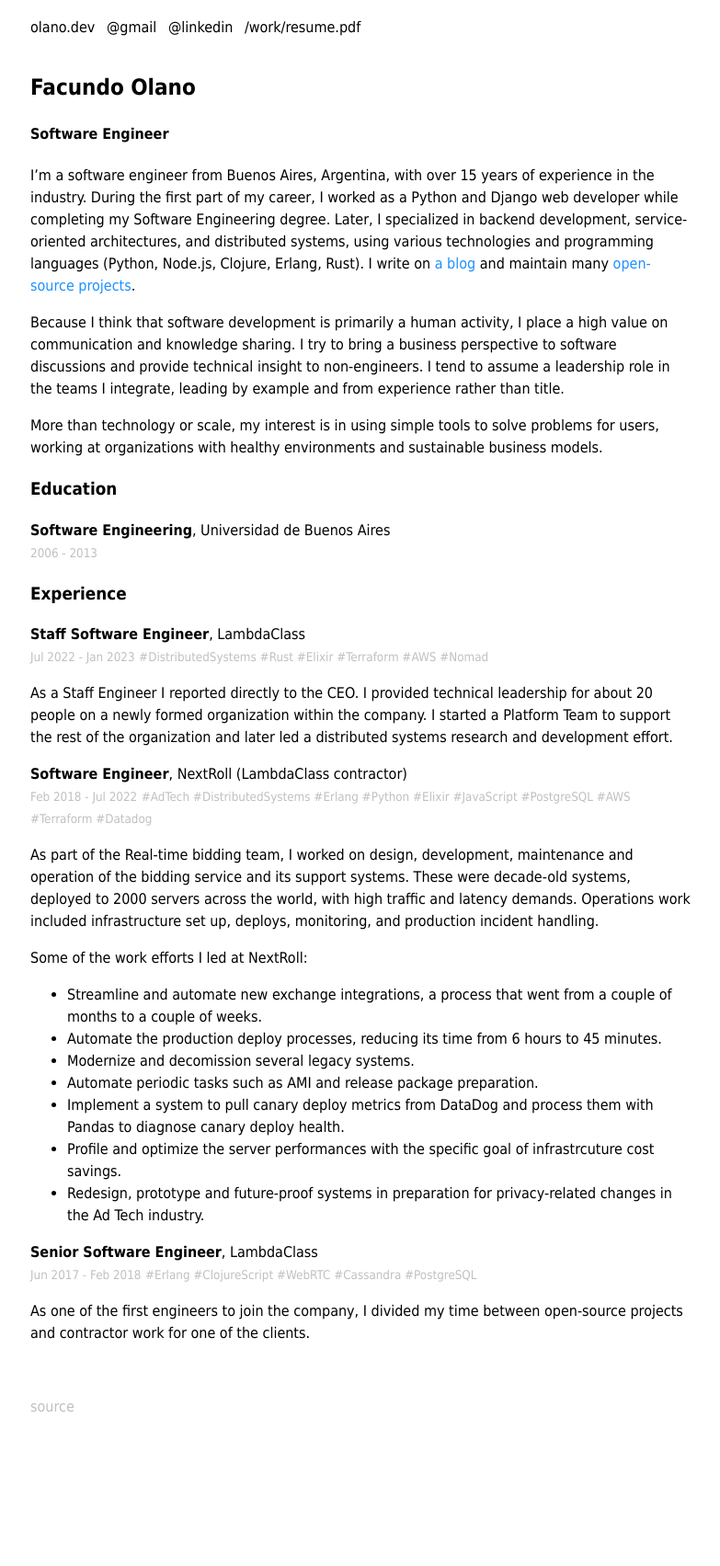
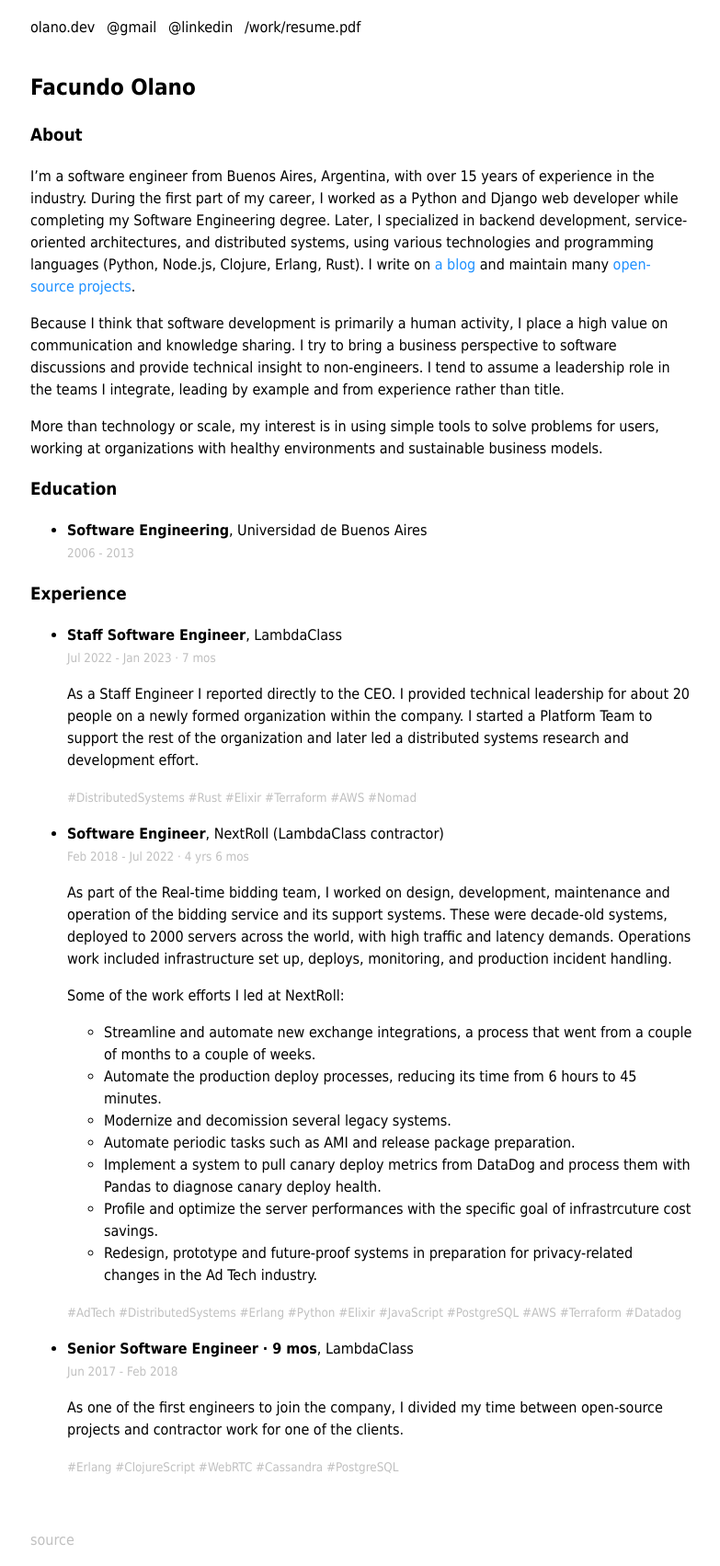
Before and after one commit to facundoolano/olano.dev, a Jekyll site: the page built from work/index.md, in a window 1280 px wide. Shown: the whole page at 92% size, without its empty margins (247-1030 px from the left). Built offline with Jekyll 4.4.1, drawn with Linux system fonts in a browser that asks for light colours; before the commit the page ends 1558 px from its top, so only the background shows below that.

Commit message:
style tweaks

```diff
--- a/_data/work.yml
+++ b/_data/work.yml
@@ -1,21 +1,20 @@
-- date: Jul 2022 - Jan 2023
+- date: Jul 2022 - Jan 2023 · 7 mos
   title: Staff Software Engineer
   org: LambdaClass
   tech: Distributed Systems, Rust, Elixir, Terraform, AWS, Nomad
   description: >
     As a Staff Engineer I reported directly to the CEO. I provided technical leadership for about 20 people on a newly formed organization within the company.
     I started a Platform Team to support the rest of the organization and later led a distributed systems research and development effort.
-- date: Feb 2018 - Jul 2022
+- date: Feb 2018 - Jul 2022 · 4 yrs 6 mos
   title: Software Engineer
   org: NextRoll (LambdaClass contractor)
   tech: AdTech, Distributed Systems, Erlang, Python, Elixir, JavaScript, PostgreSQL, AWS, Terraform, Datadog
   description: >-
-    As part of the Real-time bidding team, I worked on design, development, maintenance and operation of the bidding service and its support systems.
+     As part of the Real-time bidding team, I worked on design, development, maintenance and operation of the bidding service and its support systems.
      These were decade-old systems, deployed to 2000 servers across the world, with high traffic and latency demands.
      Operations work included infrastructure set up, deploys, monitoring, and production incident handling.
 
-
-     Some of the work efforts I led at NextRoll:
+       Some of the work efforts I led at NextRoll:
 
        - Streamline and automate new exchange integrations, a process that went from a couple of months to a couple of weeks.
        - Automate the production deploy processes, reducing its time from 6 hours to 45 minutes.
@@ -24,9 +23,8 @@
        - Implement a system to pull canary deploy metrics from DataDog and process them with Pandas to diagnose canary deploy health.
        - Profile and optimize the server performances with the specific goal of infrastrcuture cost savings.
        - Redesign, prototype and future-proof systems in preparation for privacy-related changes in the Ad Tech industry.
-
 - date: Jun 2017 - Feb 2018
-  title: Senior Software Engineer
+  title: Senior Software Engineer · 9 mos
   org: LambdaClass
   tech: Erlang, ClojureScript, WebRTC, Cassandra, PostgreSQL
   description: As one of the first engineers to join the company, I divided my time between open-source projects and contractor work for one of the clients.
--- a/assets/css/main.css
+++ b/assets/css/main.css
@@ -30,7 +30,7 @@ ul.site-index {
 .projects-index li { padding-bottom: .5rem; list-style-type: none}
 .projects-index li p {margin: 0.5rem 0}
 
-.projects-index hr {
+hr {
     border: 0;
     border-top:1px solid whitesmoke;
 }
--- a/work/index.md
+++ b/work/index.md
@@ -4,7 +4,7 @@ title: Facundo Olano
 sections: [["mailto:facundo.olano@gmail.com", "@gmail"], ["https://www.linkedin.com/in/facundoolano/", "@linkedin"], ["/work/resume.pdf", "/work/resume.pdf"]]
 ---
 
-#### Software Engineer
+### About
 
 I'm a software engineer from Buenos Aires, Argentina, with over 15 years of experience in the industry.
 During the first part of my career, I worked as a Python and Django web developer while completing my Software Engineering degree.
@@ -17,19 +17,19 @@ More than technology or scale, my interest is in using simple tools to solve pro
 
 ### Education
 
-**Software Engineering**, Universidad de Buenos Aires
-<br/> <small><span class="date">2006 - 2013</span></small>
+- **Software Engineering**, Universidad de Buenos Aires
+  <br/> <small><span class="date">2006 - 2013</span></small>
 
 ### Experience
 
 {% for job in site.data.work %}
 {% assign techs = job.tech | split:"," %}
-<b>{{job.title}}</b>, {{job.org}}
-<br/> <small><span class="date">{{job.date}}</span></small>
-<small><span class="date"> {% for tech in techs %}#{{tech | replace: " ", ""}} {% endfor %}</span></small>
+- <b>{{job.title}}</b>, {{job.org}}
+  <br/> <small><span class="date">{{job.date}}</span></small>
 
+  {{job.description }}
 
-{{job.description}}
+  <small><span class="date"> {% for tech in techs %}#{{tech | replace: " ", ""}} {% endfor %}</span></small>
 
 {% endfor %}
 
```
